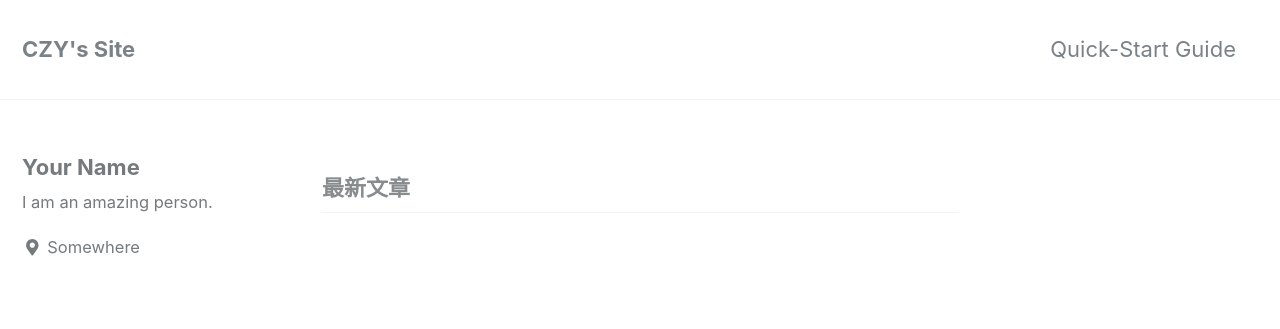
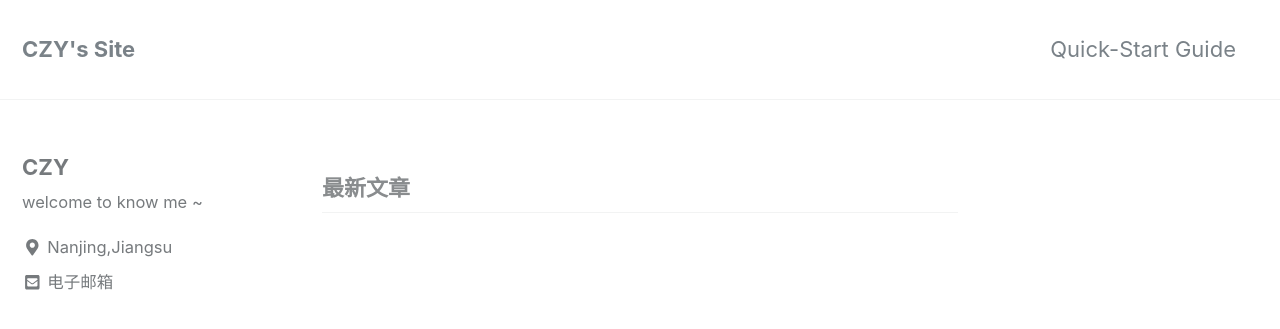
Before and after one commit to cczzyy13/cczzyy13.github.io, a Jekyll site: the page built from index.html, in a window 1280 px wide and 900 px high. Shown: the top 329 px of the window. Built offline with Jekyll 4.4.1, drawn with Linux system fonts in a browser that asks for light colours; nearby versions of some CDN libraries; the list of posts is cut into pages by our own code.

Commit message:
update some basic information

```diff
--- a/_config.yml
+++ b/_config.yml
@@ -13,14 +13,14 @@ title                    : "CZY's Site"
 title_separator          : "-"
 name                     : "CZY"
 description              : "Welcome to know me ~"
-url                      : # the base hostname & protocol for your site e.g. "https://cczzyy13.github.io"
-baseurl                  : # the subpath of your site, e.g. "/docs"
-repository               : # GitHub username/repo-name e.g. "cczzyy13/cczzyy13.github.io"
-teaser                   : # path of fallback teaser image, e.g. "/assets/images/500x300.png"
+url                      : "https://cczzyy13.github.io" # the base hostname & protocol for your site e.g.
+baseurl                  : "/docs" # the subpath of your site, e.g.
+repository               : "cczzyy13/cczzyy13.github.io" # GitHub username/repo-name e.g.
+teaser                   : "/assets/images/paint.jpg" # path of fallback teaser image, e.g.
 # breadcrumbs            : false # true, false (default)
 words_per_minute         : 200
 comments:
-  provider               : # false (default), "disqus", "discourse", "facebook", "google-plus", "staticman", "staticman_v2" "custom"
+  provider               : "google-plus" # false (default), "disqus", "discourse", "facebook", "google-plus", "staticman", "staticman_v2" "custom"
   disqus:
     shortname            : # https://help.disqus.com/customer/portal/articles/466208-what-s-a-shortname-
   discourse:
@@ -84,11 +84,11 @@ analytics:
 
 # Site Author
 author:
-  name             : "Your Name"
-  avatar           : # path of avatar image, e.g. "/assets/images/bio-photo.jpg"
-  bio              : "I am an amazing person."
-  location         : "Somewhere"
-  email            :
+  name             : "CZY"
+  avatar           : # path of avatar image, e.g. "/assets/images/headpictures.jpg"
+  bio              : "welcome to know me ~"
+  location         : "Nanjing,Jiangsu"
+  email            : "zychen95@163.com"
   uri              :
   home             : # null (default), "absolute or relative url to link to author home"
   bitbucket        :
```
Also changed, not shown: assets/images/headpictures.jpg (added), 1 other file.
